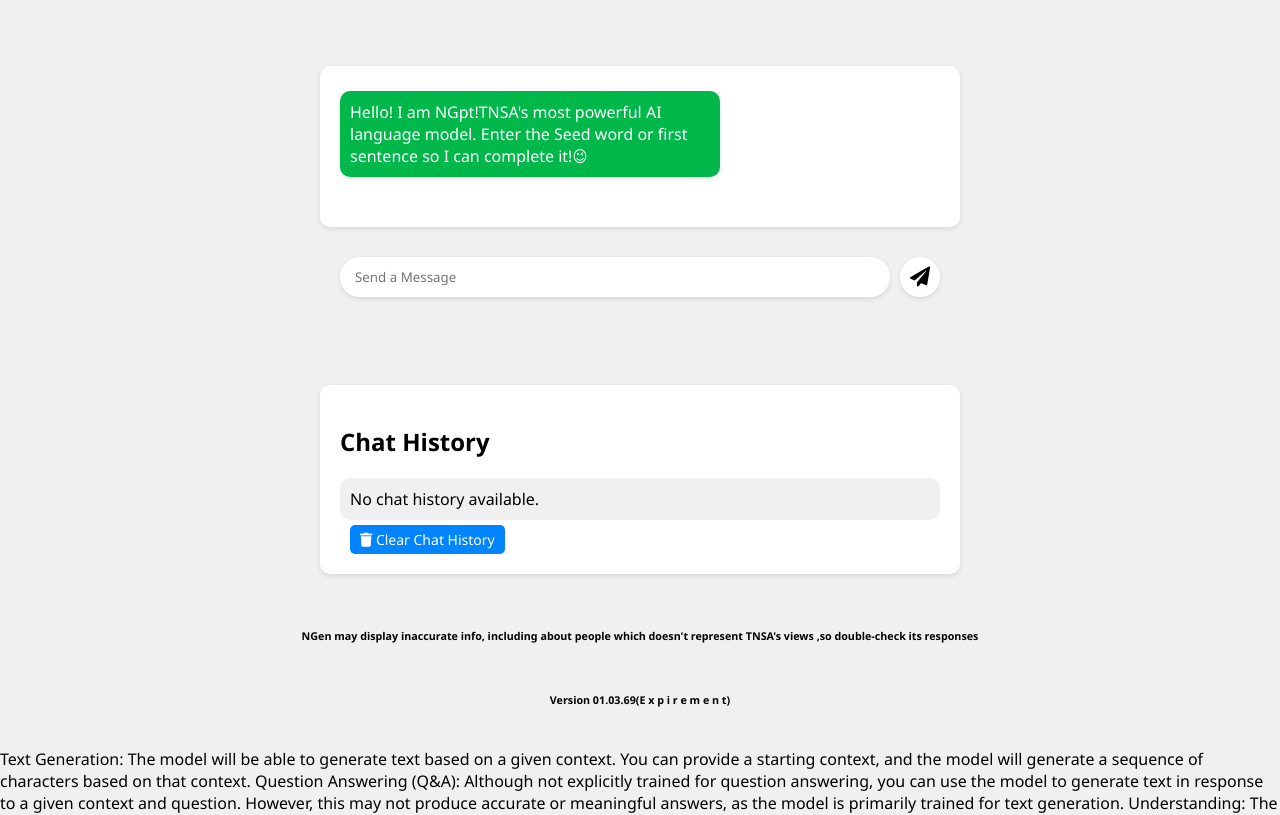
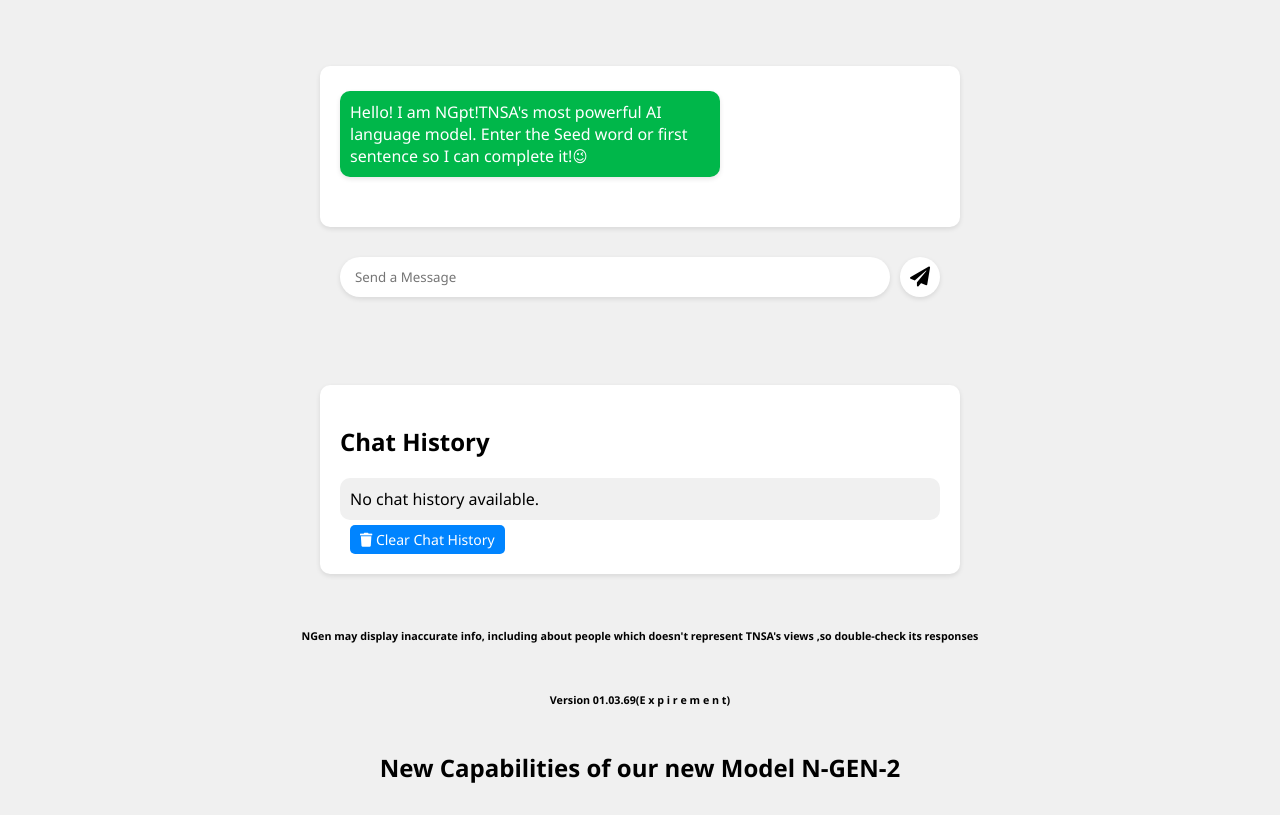
Before and after one commit to TNSA-SOFTWARES/chat.ngpt, a plain HTML site: page templates/index.html in a window 1280 px wide. Shown: the part 138-953 px from the top of the page. Drawn offline with nearby package versions, Linux system fonts and the light colour scheme.

Commit message:
Update index.html

```diff
--- a/templates/index.html
+++ b/templates/index.html
@@ -195,6 +195,9 @@
 
     <h6>Version 01.03.69(E x p i r e m e n t)</h6>
 
+
+    <h2>New Capabilities of our new Model N-GEN-2 </h2>
+
     <p>Text Generation: The model will be able to generate text based on a given context. You can provide a starting context, and the model will generate a sequence of characters based on that context.
 
 Question Answering (Q&A): Although not explicitly trained for question answering, you can use the model to generate text in response to a given context and question. However, this may not produce accurate or meaningful answers, as the model is primarily trained for text generation.
```
